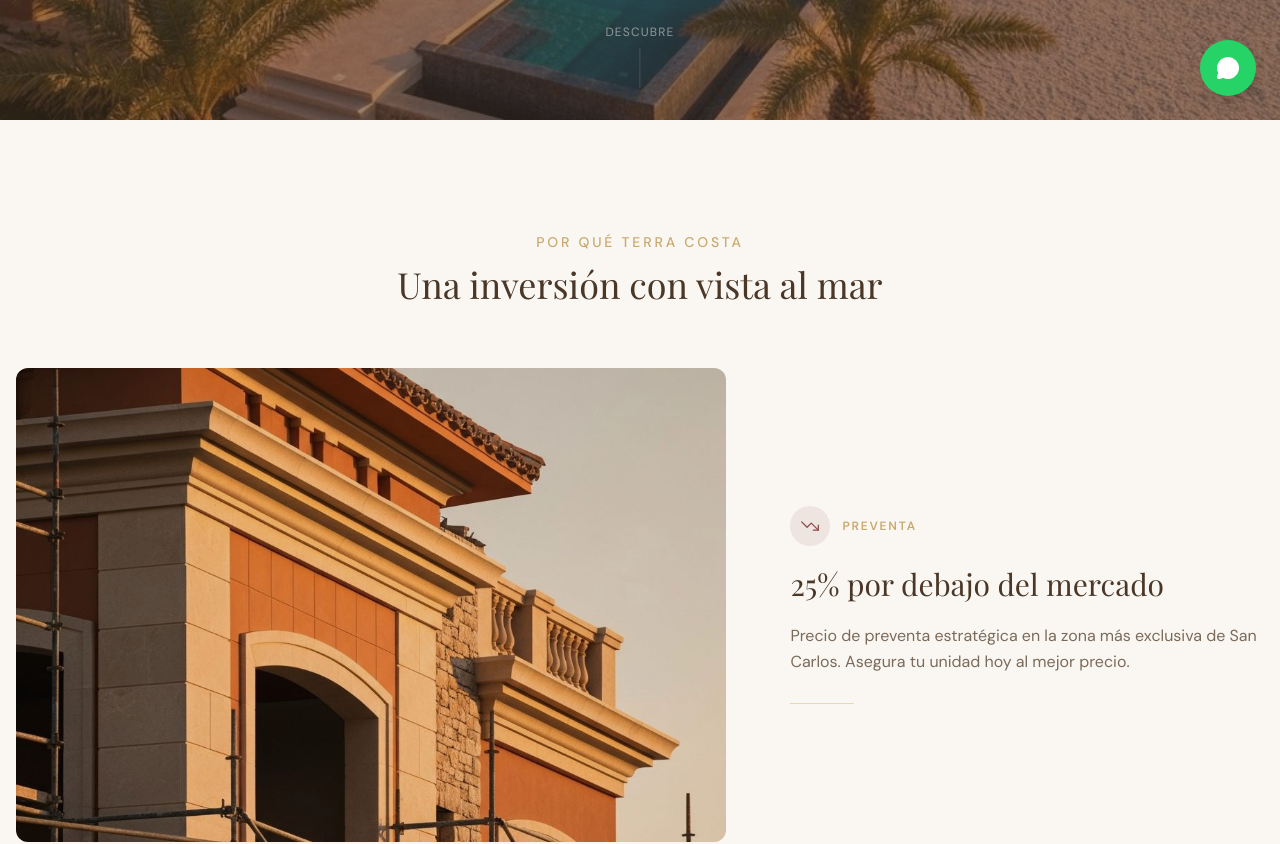
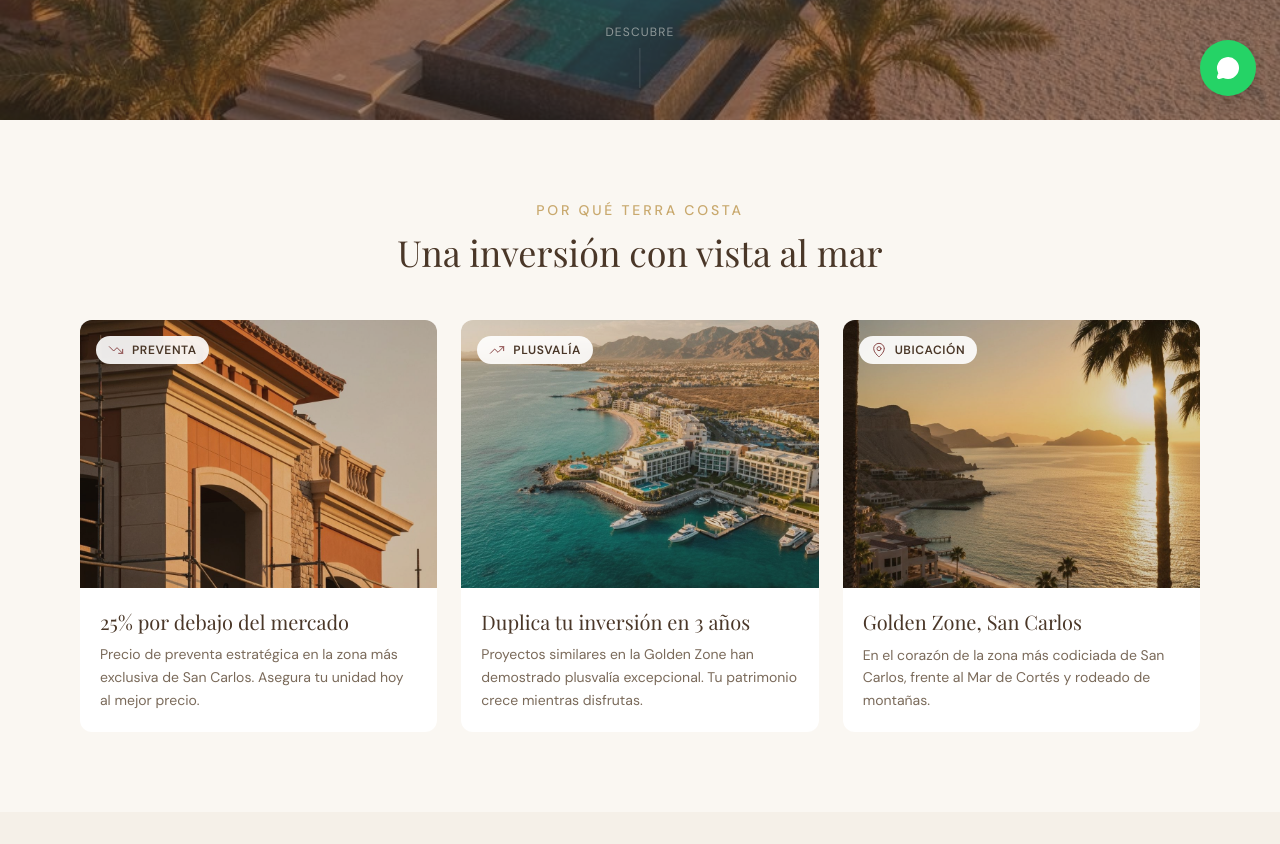
Before and after one commit to Nancy2096/v0-terra-costa-landing-page, a Next.js app: page / in a window 1280 px wide. Shown: the part 680-1524 px from the top of the page. Built offline with nearby package versions, Linux system fonts and the light colour scheme; a web font is replaced by a local one.

Commit message:
feat: implement compact 3-column grid layout\n\nReplace zigzag layout with compact grid for better space usage.

```diff
--- a/components/terra-costa/value-props.tsx
+++ b/components/terra-costa/value-props.tsx
@@ -30,55 +30,47 @@ const props = [
 
 export function ValueProps() {
   return (
-    <section className="bg-cream py-20 lg:py-28">
-      <div className="mx-auto max-w-7xl px-4">
+    <section className="bg-cream py-16 lg:py-20">
+      <div className="mx-auto max-w-6xl px-4">
         <p className="text-center text-sm font-medium uppercase tracking-[0.2em] text-gold mb-3">
           Por qué Terra Costa
         </p>
-        <h2 className="text-center font-serif text-3xl lg:text-4xl text-earth mb-16 text-balance">
+        <h2 className="text-center font-serif text-3xl lg:text-4xl text-earth mb-12 text-balance">
           Una inversión con vista al mar
         </h2>
 
-        <div className="flex flex-col gap-20 lg:gap-28">
-          {props.map((prop, i) => (
+        <div className="grid grid-cols-1 md:grid-cols-3 gap-5 lg:gap-6">
+          {props.map((prop) => (
             <div
               key={prop.title}
-              className={`flex flex-col gap-8 lg:gap-16 lg:items-center ${
-                i % 2 === 0 ? "lg:flex-row" : "lg:flex-row-reverse"
-              }`}
+              className="group relative overflow-hidden rounded-xl bg-card"
             >
               {/* Image */}
-              <div className="relative lg:w-3/5 aspect-[4/3] lg:aspect-[3/2] overflow-hidden rounded-xl">
+              <div className="relative aspect-[4/3] overflow-hidden">
                 <Image
                   src={prop.image}
                   alt={prop.title}
                   fill
-                  className="object-cover"
-                  sizes="(max-width: 1024px) 100vw, 60vw"
+                  className="object-cover transition-transform duration-500 group-hover:scale-105"
+                  sizes="(max-width: 768px) 100vw, 33vw"
                 />
-                <div className="absolute inset-0 bg-earth/10" />
+                <div className="absolute inset-0 bg-earth/20" />
+                <div className="absolute top-4 left-4 flex items-center gap-2 rounded-full bg-card/90 px-3 py-1.5 backdrop-blur-sm">
+                  <prop.icon className="h-4 w-4 text-accent" strokeWidth={1.5} />
+                  <span className="text-xs font-semibold uppercase tracking-wider text-earth">
+                    {prop.label}
+                  </span>
+                </div>
               </div>
 
               {/* Content */}
-              <div className="lg:w-2/5 flex flex-col gap-5">
-                <div className="flex items-center gap-3">
-                  <div className="flex h-10 w-10 items-center justify-center rounded-full bg-accent/10">
-                    <prop.icon
-                      className="h-5 w-5 text-accent"
-                      strokeWidth={1.5}
-                    />
-                  </div>
-                  <span className="text-xs font-semibold uppercase tracking-[0.15em] text-gold">
-                    {prop.label}
-                  </span>
-                </div>
-                <h3 className="font-serif text-2xl lg:text-3xl text-earth leading-tight text-balance">
+              <div className="flex flex-col gap-2 p-5">
+                <h3 className="font-serif text-xl text-earth leading-snug text-balance">
                   {prop.title}
                 </h3>
-                <p className="text-muted-foreground leading-relaxed">
+                <p className="text-muted-foreground text-sm leading-relaxed">
                   {prop.description}
                 </p>
-                <div className="h-px w-16 bg-gold/40 mt-2" />
               </div>
             </div>
           ))}
```
